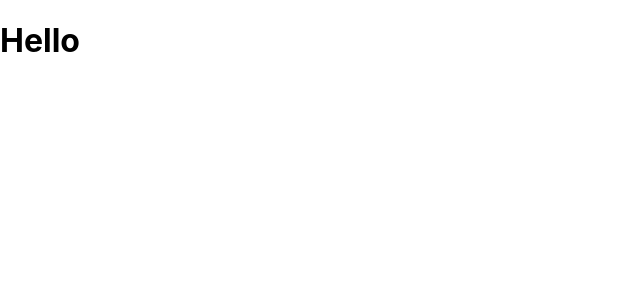
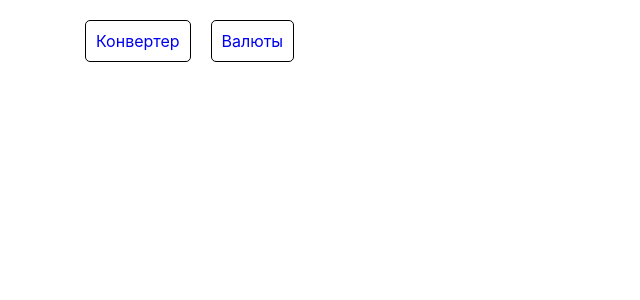
Before and after one commit to SHshzik/convert, a React (Create React App) app: page / in a window 1280 px wide. Shown: the top 300 px of the page, without its empty margins (0-640 px from the left). Built offline with nearby package versions, Linux system fonts and the light colour scheme.

Commit message:
style: complete Header

```diff
--- a/src/App.js
+++ b/src/App.js
@@ -1,7 +1,7 @@
 import React from 'react';
 
 import 'bootstrap/dist/css/bootstrap-grid.min.css';
-import Header from './components/Header';
+import Header from './components/Header/Header';
 
 function App() {
   return (
--- a/src/components/Header.js
+++ /dev/null
@@ -1,9 +0,0 @@
-import React from 'react';
-
-export default class Header extends React.Component {
-  render() {
-    return (
-      <h1>Hello</h1>
-    )
-  }
-}
--- /dev/null
+++ b/src/components/Header/Header.css
@@ -0,0 +1,18 @@
+.header-list {
+  list-style: none;
+  padding-left: 0;
+  margin: 20px 0 0;
+}
+
+.header-list__item {
+  display: inline-block;
+  margin-right: 20px;
+}
+
+.header-list__link {
+  display: block;
+  padding: 10px;
+  border: 1px solid #000;
+  border-radius: 5px;
+  text-decoration: none;
+}
--- /dev/null
+++ b/src/components/Header/Header.js
@@ -0,0 +1,21 @@
+import React from 'react';
+
+import './Header.css';
+import Container from "react-bootstrap/Container";
+
+export default class Header extends React.Component {
+  render() {
+    return (
+      <Container className="header">
+        <ul className="header-list">
+          <li className="header-list__item">
+            <a href="/" className="header-list__link">Конвертер</a>
+          </li>
+          <li className="header-list__item">
+            <a href="/currency" className="header-list__link">Валюты</a>
+          </li>
+        </ul>
+      </Container>
+    )
+  }
+}
```
